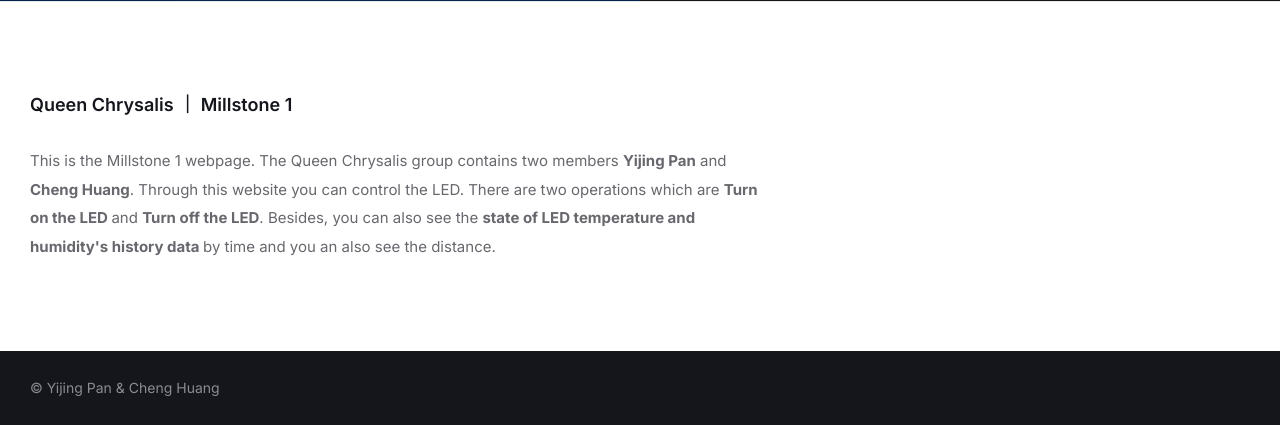
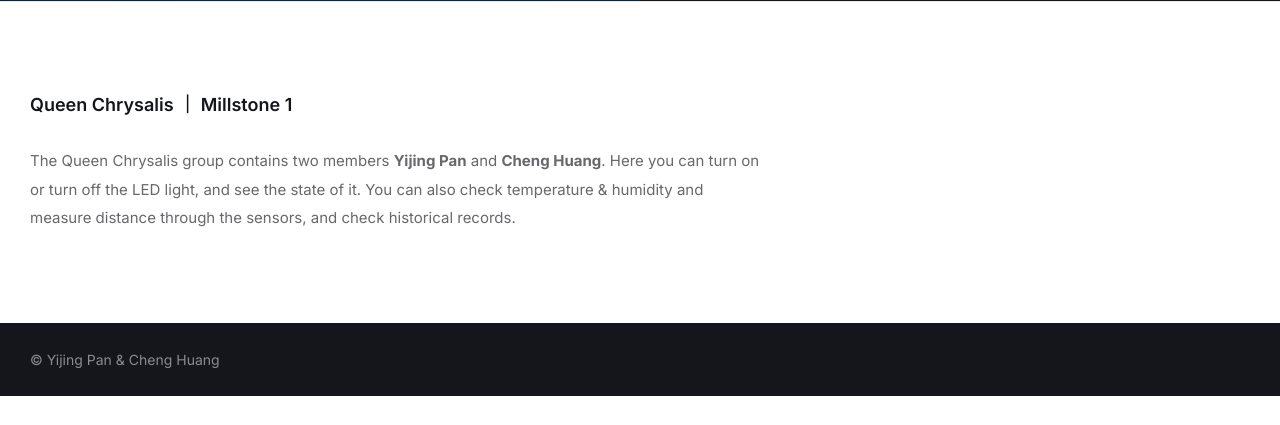
Before and after one commit to panyijing1997/IoTCourseMilestone1, a Flask app: template templates/index.html in a window 1280 px wide. Shown: the part 813-1238 px from the top of the page. After the commit the page ends 1209 px from the top, so only its background shows below. Run offline with Flask 2, Linux system fonts and the light colour scheme; the template is opened without the code that fills it: most values are stand-ins (such as "Sample title", 1, 10 or a date in 2020); some web fonts are replaced.

Commit message:
modify index page

```diff
--- a/templates/index.html
+++ b/templates/index.html
@@ -160,9 +160,8 @@
 												<div class="widget__inner">
 													<h3 class="widget__title">Queen Chrysalis ｜ Millstone 1</h3>
 													<div class="widget__content">
-														<p>This is the Millstone 1 webpage. The Queen Chrysalis group contains two members <strong>Yijing Pan</strong> and <strong>Cheng Huang</strong>.
-														   Through this website you can control the LED. There are two operations which are <strong> Turn on the LED </strong> and <strong>Turn off the LED</strong>.
-														   Besides, you can also see the <strong>state of LED temperature and humidity's history data </strong>by time and you an also see the distance.
+														<p> The Queen Chrysalis group contains two members <strong>Yijing Pan</strong> and <strong>Cheng Huang</strong>.
+														   Here you can turn on or turn off the LED light, and see the state of it. You can also check temperature & humidity and measure distance through the sensors, and check historical records.
 														</p>
 													</div>
 												</div>
```
